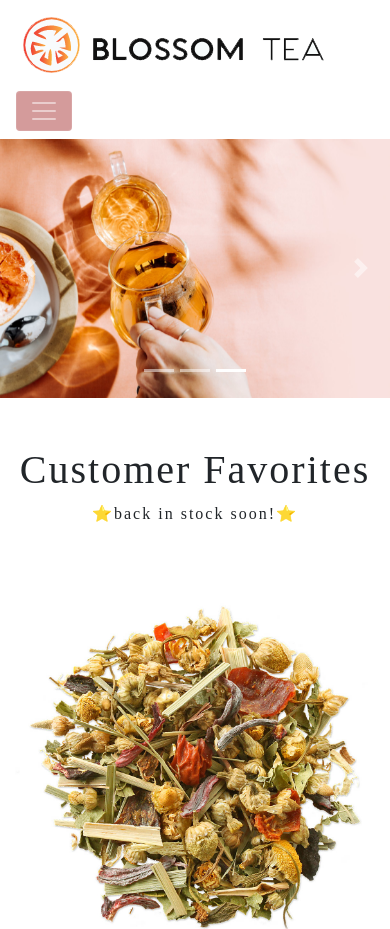
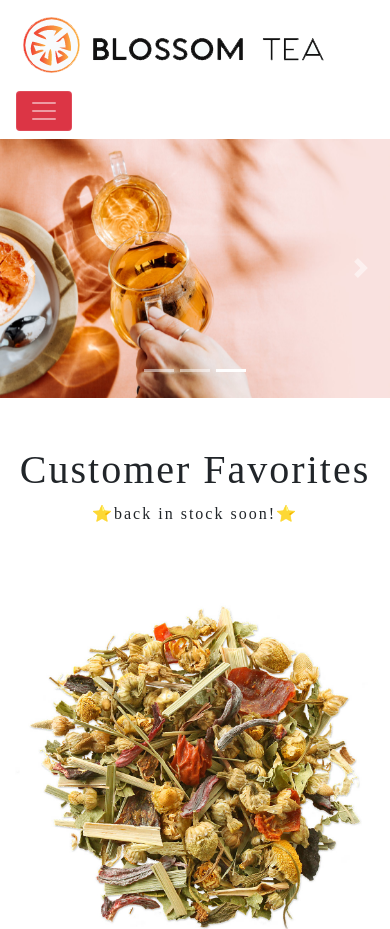
Before and after one commit to meganmcnamee/blossom-tea, a plain HTML site: page index.html in a window 390 px wide. Shown: the top 929 px of the page. Drawn offline with nearby package versions, Linux system fonts and the light colour scheme.

Commit message:
first commit

```diff
--- a/about-us.css
+++ b/about-us.css
@@ -19,9 +19,7 @@ background-image: linear-gradient(15deg, #13547a 0%, #80d0c7 100%);
 .logo:hover{
 opacity: 30%;
 }
-.navbar-toggler{
-  background-color: #d49b9b;
-}
+
 .nav-link{
   margin-right: 20px;
   color: black !important;
--- a/cart.css
+++ b/cart.css
@@ -18,9 +18,7 @@ background-image: linear-gradient(15deg, #13547a 0%, #80d0c7 100%);
 .logo:hover{
 opacity: 30%;
 }
-.navbar-toggler{
-  background-color: #d49b9b;
-}
+
 .nav-link{
   margin-right: 20px;
   color: black !important;
--- a/checkout.css
+++ b/checkout.css
@@ -19,9 +19,7 @@ background-image: linear-gradient(15deg, #13547a 0%, #80d0c7 100%);
 .logo:hover{
 opacity: 30%;
 }
-.navbar-toggler{
-  background-color: #d49b9b;
-}
+
 .nav-link{
   margin-right: 20px;
   color: black !important;
--- a/index.html
+++ b/index.html
@@ -26,10 +26,10 @@
   <body>
 
     <nav class="navbar navbar-dark bg-white navbar-expand-sm">
-      <a class="logo" href="#">
+      <a class="logo" href="index.html">
         <img src="Images/logo.png" alt="logo">
       </a>
-      <button class="navbar-toggler" type="button" data-toggle="collapse" data-target="#navbar-list-2" aria-controls="navbarNav" aria-expanded="false" aria-label="Toggle navigation">
+      <button class="navbar-toggler bg-danger" type="button" data-toggle="collapse" data-target="#navbar-list-2" aria-controls="navbar-list-2" aria-expanded="false" aria-label="Toggle navigation">
         <span class="navbar-toggler-icon"></span>
       </button>
       <div class="collapse navbar-collapse" id="navbar-list-2">
--- a/product-list.css
+++ b/product-list.css
@@ -19,9 +19,7 @@ background-image: linear-gradient(15deg, #13547a 0%, #80d0c7 100%);
 .logo:hover{
 opacity: 30%;
 }
-.navbar-toggler{
-  background-color: #d49b9b;
-}
+
 .nav-link{
   margin-right: 20px;
   color: black !important;
@@ -30,19 +28,7 @@ opacity: 30%;
   color: #818181 !important;
 }
 /* End of Nav */
-.btn0{
-background-color: coral;
-height: 45px;
-width: 150px;
-color: white;
-outline: none;
-border: none;
-}
-.btn0:hover{
-    background-color: white;
-    color: red;
-    transition: 0.4;
-}
+
 
 /*---*/
 
--- a/style.css
+++ b/style.css
@@ -21,9 +21,7 @@ background-image: linear-gradient(15deg, #13547a 0%, #80d0c7 100%);
 .logo:hover{
 opacity: 30%;
 }
-.navbar-toggler{
-  background-color: #d49b9b;
-}
+
 .nav-link{
   margin-right: 20px;
   color: black !important;
```
Also changed, not shown: about-us.html (+1 -1 lines), cart.html (+1 -1 lines), checkout.html (+1 -1 lines), product-list.html (+1 -1 lines).
